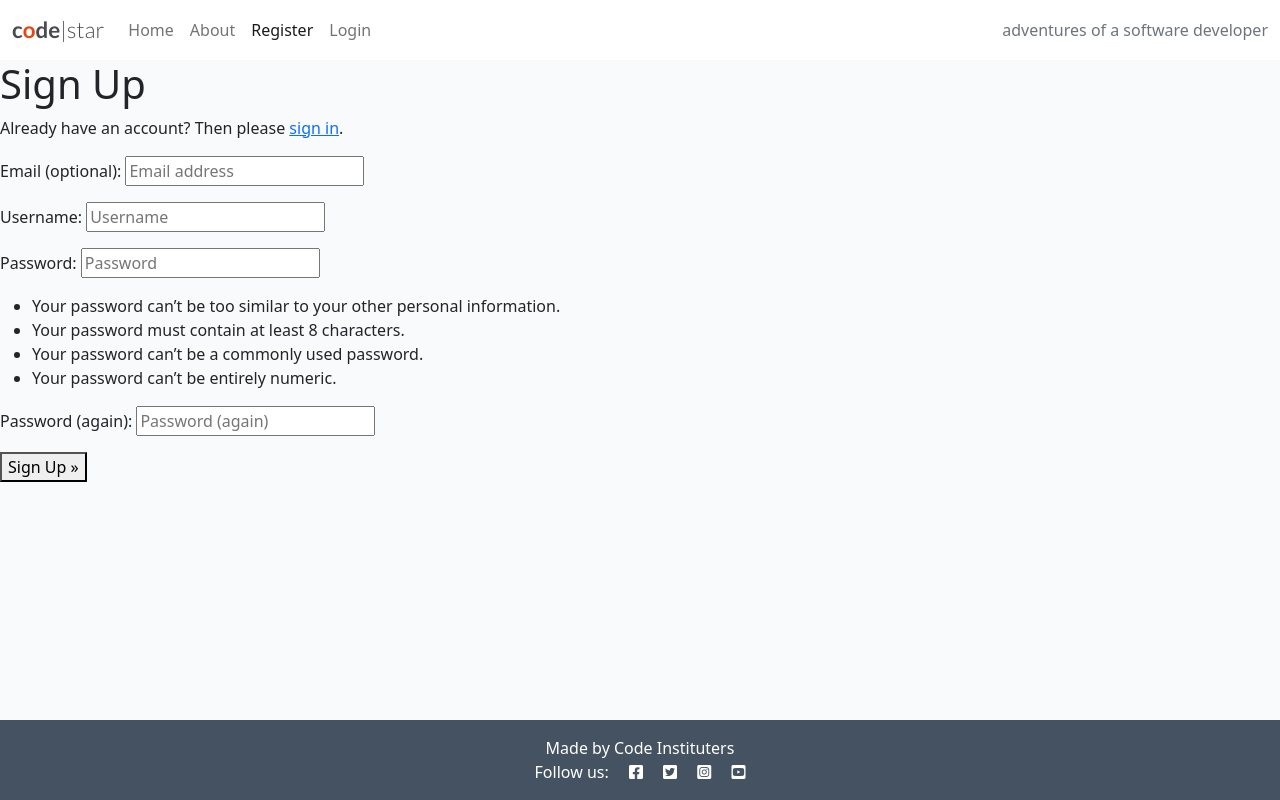
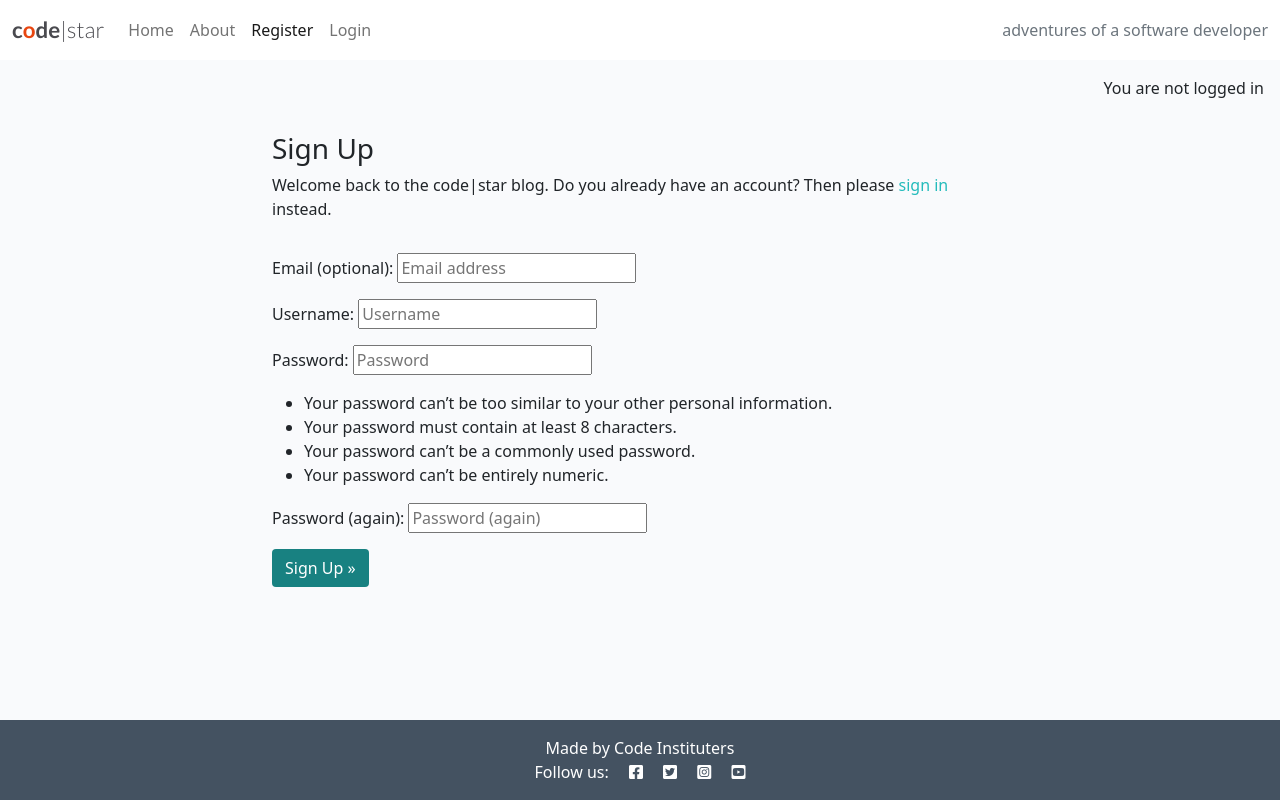
Before and after one commit to NigelFinegan5p/django-blog, a Django app: page /accounts/signup/ in a window 1280 px wide. Run offline with Django 4.2, Linux system fonts and the light colour scheme.

Commit message:
style sign up.html

```diff
--- a/codestar/settings.py
+++ b/codestar/settings.py
@@ -28,7 +28,7 @@ TEMPLATES_DIR = os.path.join(BASE_DIR, 'templates')
 SECRET_KEY = os.environ.get("SECRET_KEY")
 
 # SECURITY WARNING: don't run with debug turned on in production!
-DEBUG = False
+DEBUG = True
 
 ALLOWED_HOSTS = ['8000-nigelfinegan-djangoblog-5lmc7m69ap7.ws.codeinstitute-ide.net','.herokuapp.com']
 
--- a/templates/account/base.html
+++ b/templates/account/base.html
@@ -1,6 +1,7 @@
 {% load i18n %}
 <!DOCTYPE html>
 <html>
+
 <head>
   <meta http-equiv="X-UA-Compatible" content="IE=edge">
   <meta name="viewport" content="width=device-width, initial-scale=1.0">
@@ -8,6 +9,7 @@
   {% block extra_head %}
   {% endblock extra_head %}
 </head>
+
 <body>
   {% block body %}
 
@@ -40,4 +42,5 @@
   {% block extra_body %}
   {% endblock extra_body %}
 </body>
+
 </html>
--- a/templates/account/signup.html
+++ b/templates/account/signup.html
@@ -2,20 +2,36 @@
 
 {% load i18n %}
 
-{% block head_title %}{% trans "Signup" %}{% endblock head_title %}
+{% block head_title %}{% trans "Signup" %}{% endblock %}
 
 {% block content %}
-<h1>{% trans "Sign Up" %}</h1>
+<div class="container">
+  <div class="row">
+    <div class="col-md-8 mt-3 offset-md-2">
+      <h3>{% trans "Sign Up" %}</h3>
 
-<p>{% blocktrans %}Already have an account? Then please <a href="{{ login_url }}">sign in</a>.{% endblocktrans %}</p>
-
+      <p>{% blocktrans %}
+        Welcome back to the code|star blog.
+        Do you already have an account? Then please
+        <a class="link" href="{{ login_url }}">sign in</a>
+        instead.
+        {% endblocktrans %}
+      </p>
+    </div>
+  </div>
+  <div class="row">
+    <div class="col-md-8 mt-3 offset-md-2">
       <form class="signup" id="signup_form" method="post" action="{% url 'account_signup' %}">
         {% csrf_token %}
         {{ form.as_p }}
         {% if redirect_field_value %}
         <input type="hidden" name="{{ redirect_field_name }}" value="{{ redirect_field_value }}" />
         {% endif %}
-  <button type="submit">{% trans "Sign Up" %} &raquo;</button>
+        <button class="btn btn-signup right" type="submit">
+          {% trans "Sign Up" %} &raquo;</button>
       </form>
+    </div>
+  </div>
+</div>
 
-{% endblock content %}
+{% endblock %}
--- a/templates/base.html
+++ b/templates/base.html
@@ -75,6 +75,11 @@
     </nav>
 
     <main class="flex-shrink-0 main-bg">
+        {% if user.is_authenticated %}
+        <p class="text-end m-3">You are logged in as {{ user }}</p>
+        {% else %}
+        <p class="text-end m-3">You are not logged in</p>
+        {% endif %}
 
         {% block content %}
         <!-- Content Goes here -->
```
Lines whose indentation alone changed are shown as unchanged.
